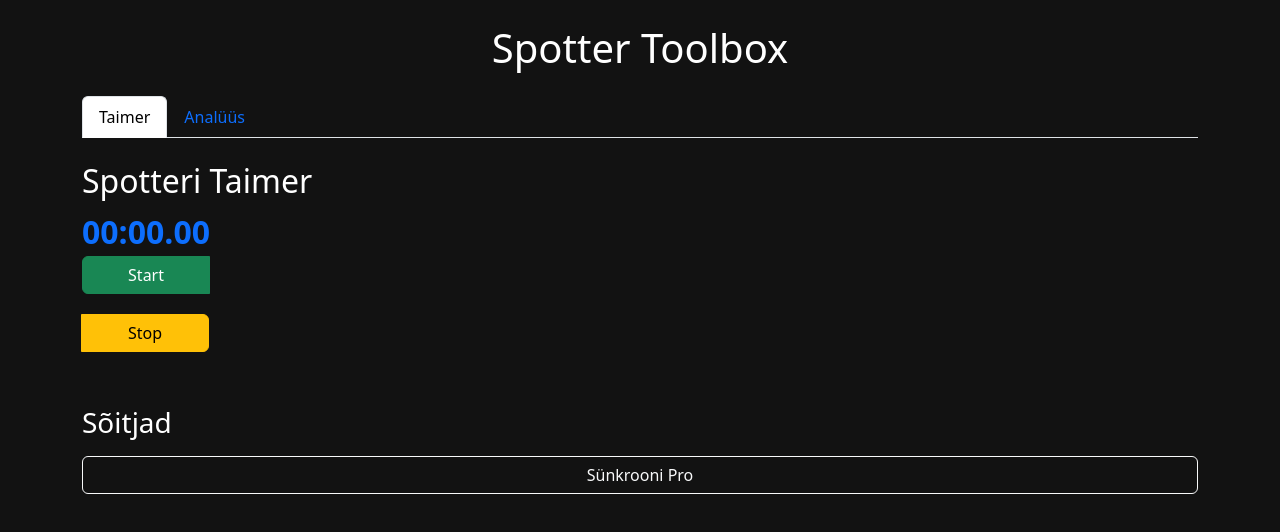
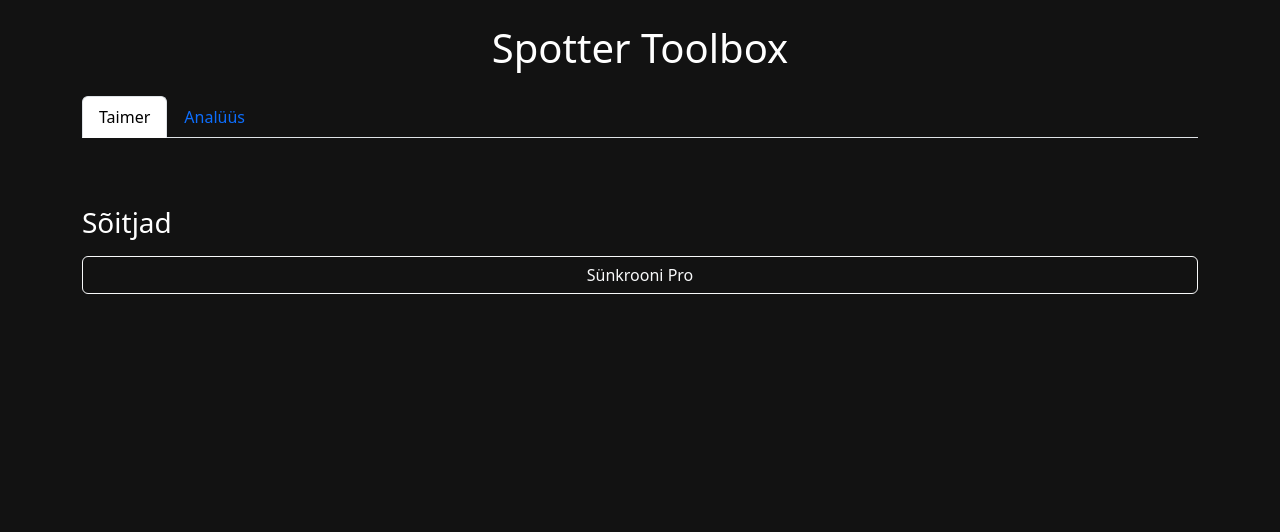
Before and after one commit to Variiiik/variiiik.github.io, a plain HTML site: page index.html in a window 1280 px wide. Drawn offline with nearby package versions, Linux system fonts and the light colour scheme; no server answers.

Commit message:
Update index.html

```diff
--- a/index.html
+++ b/index.html
@@ -45,14 +45,10 @@
     </ul>
 
     <div id="timerTab" class="tab-content">
-      <h2>Spotteri Taimer</h2>
+
 
       <div class="d-flex flex-wrap align-items-center gap-3 mb-3">
         <div class="timer-container">
-          <div id="timerDisplay" class="timer">00:00.00</div>
-          <div class="btn-group">
-            <button id="startBtn" class="btn btn-success">Start</button>
-            <button id="stopBtn" class="btn btn-warning">Stop</button>
           </div>
         </div>
       </div>
```
